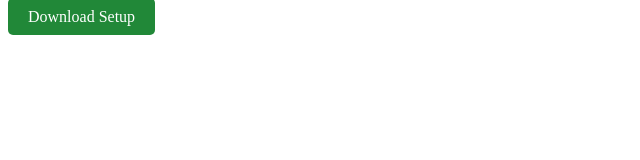
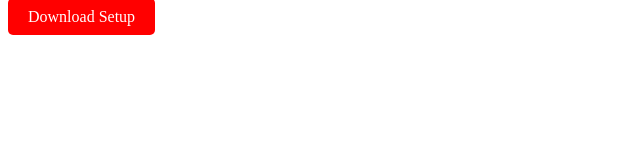
Before and after one commit to raj-kumar-pati/myFirstwindowApp, a plain HTML site: page index.html in a window 1280 px wide. In both pictures the pointer is over the link "Download Setup". Shown: the whole page, without its empty margins (0-640 px from the left). Drawn offline with Linux system fonts and the light colour scheme.

Commit message:
Update index.html
changin button color

```diff
--- a/index.html
+++ b/index.html
@@ -14,7 +14,7 @@
     }
 
     .download-btn:hover {
-      background-color: #218838;
+      background-color: red;
     }
   </style>
 </head>
```
